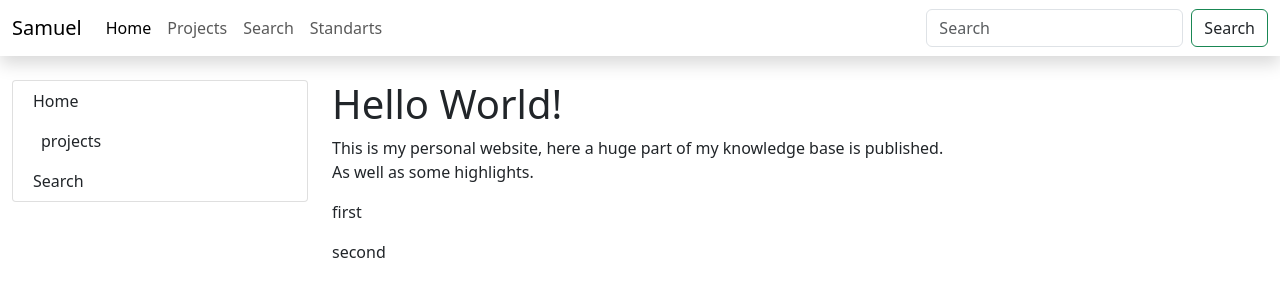
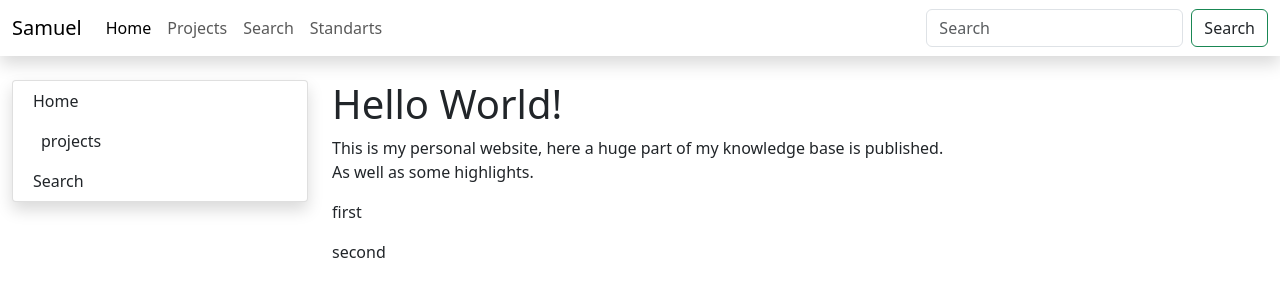
Before and after one commit to Soraxem/website-test, a Jekyll site: the page built from index.md, in a window 1280 px wide. Shown: the top 300 px of the page. Built offline with Jekyll 4.4.1, drawn with Linux system fonts in a browser that asks for light colours.

Commit message:
Update navigation.html

```diff
--- a/_includes/navigation.html
+++ b/_includes/navigation.html
@@ -8,7 +8,7 @@
 	]
 </script>
 
-<div id="tree"></div>
+<div id="tree" class="shadow"></div>
 <script>
 	var tree = [
   {
```
